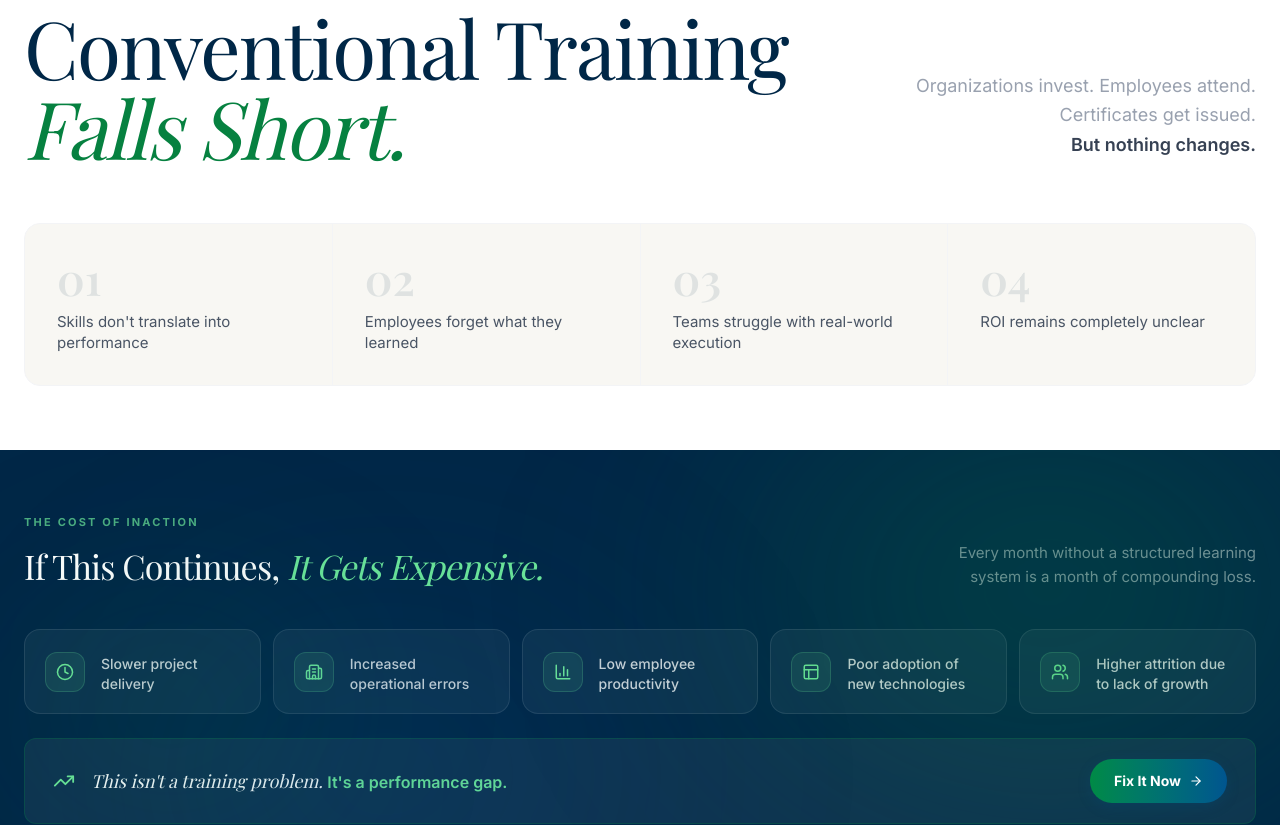
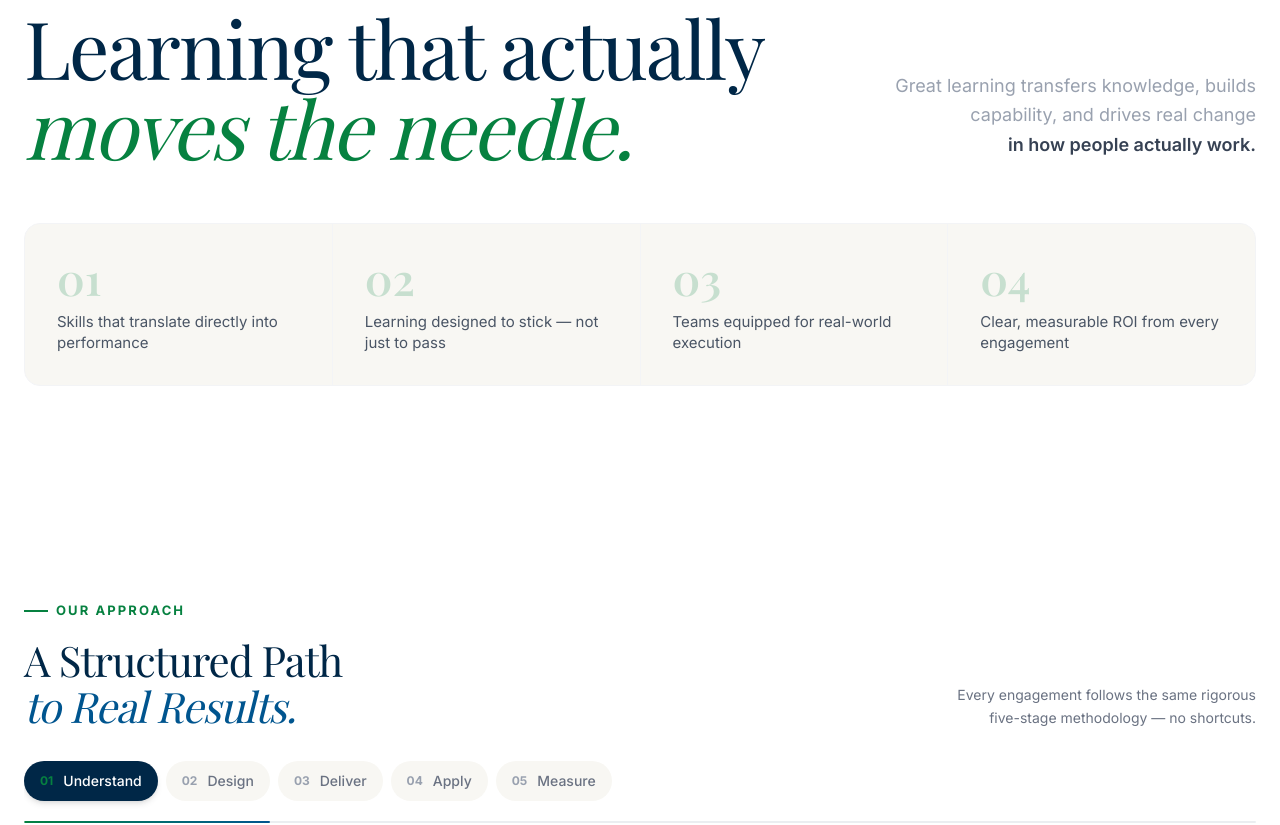
Before and after one commit to awanish14/Prudentia-new, a React (Vite) app: page / in a window 1280 px wide. Shown: the part 1360-2185 px from the top of the page. Built offline with nearby package versions, Linux system fonts and the light colour scheme; a web font is replaced by a local one.

Commit message:
feat: replace problem/inaction sections with aspirational outcomes; dark aurora on partnerships header; archive Option A; fix TrustSection copy

```diff
--- a/src/pages/Home1.tsx
+++ b/src/pages/Home1.tsx
@@ -3,7 +3,7 @@ import { ReactLenis } from 'lenis/react';
 import {
   ChevronDown, ChevronLeft, ChevronRight, ArrowRight, Check, Menu, X,
   Globe, BookOpen, Users, Award, Clock, Target, MessageSquare,
-  BarChart3, Building2, Layout, TrendingUp, CheckCircle2, Shield, Languages,
+  CheckCircle2, Shield, Languages,
   Mail, Phone, MapPin, Linkedin, Twitter, Youtube, GraduationCap, Monitor,
 } from 'lucide-react';
 import { useRef, useState, useEffect, type ElementType, type ReactNode } from 'react';
@@ -112,19 +112,11 @@ const bentoItems = [
   { image: '/images/bento-certification.jpg',      label: 'Certification Programmes', large: false },
 ];
 
-const problemBullets = [
-  'Skills don\'t translate into performance',
-  'Employees forget what they learned',
-  'Teams struggle with real-world execution',
-  'ROI remains completely unclear',
-];
-
-const consequences = [
-  { icon: Clock,     text: 'Slower project delivery' },
-  { icon: Building2, text: 'Increased operational errors' },
-  { icon: BarChart3, text: 'Low employee productivity' },
-  { icon: Layout,    text: 'Poor adoption of new technologies' },
-  { icon: Users,     text: 'Higher attrition due to lack of growth' },
+const outcomeBullets = [
+  'Skills that translate directly into performance',
+  'Learning designed to stick — not just to pass',
+  'Teams equipped for real-world execution',
+  'Clear, measurable ROI from every engagement',
 ];
 
 const differentiators = [
@@ -1107,15 +1099,13 @@ export function BentoGallery() {
 
 // ── Problem ───────────────────────────────────────────────────────────────────
 
-export function ProblemSection() {
+export function OutcomesSection() {
   const ref = useRef<HTMLDivElement>(null);
   const inView = useInView(ref, { once: true, margin: '-60px' });
 
   return (
     <section className="relative bg-white overflow-hidden" ref={ref}>
-
-      {/* Top half: headline block */}
-      <div className="relative max-w-[1280px] mx-auto px-6 pt-20 pb-16">
+      <div className="relative max-w-[1280px] mx-auto px-6 pt-20 pb-24">
         <div className="flex flex-col lg:flex-row lg:items-end lg:justify-between gap-8">
           <div>
             <motion.div
@@ -1125,7 +1115,7 @@ export function ProblemSection() {
               className="inline-flex items-center gap-2 px-3 py-1.5 bg-[#F8F7F3] border border-gray-200 rounded-full mb-8"
             >
               <span className="w-1.5 h-1.5 rounded-full bg-[#068140]" />
-              <span className="text-[11px] font-bold uppercase tracking-[0.2em] text-gray-500">The Problem</span>
+              <span className="text-[11px] font-bold uppercase tracking-[0.2em] text-gray-500">What We Deliver</span>
             </motion.div>
 
             <motion.h2
@@ -1134,8 +1124,8 @@ export function ProblemSection() {
               transition={{ duration: 0.75, delay: 0.08 }}
               className="font-serif text-[36px] sm:text-[48px] lg:text-[72px] xl:text-[80px] leading-[1.0] text-[#002747]"
             >
-              Conventional Training<br />
-              <em className="italic text-[#068140]">Falls Short.</em>
+              Learning that actually<br />
+              <em className="italic text-[#068140]">moves the needle.</em>
             </motion.h2>
           </div>
 
@@ -1145,14 +1135,14 @@ export function ProblemSection() {
             transition={{ duration: 0.6, delay: 0.2 }}
             className="text-gray-400 text-lg leading-relaxed max-w-sm lg:text-right lg:mb-2"
           >
-            Organizations invest. Employees attend. Certificates get issued.<br />
-            <strong className="text-gray-700 font-semibold">But nothing changes.</strong>
+            Great learning transfers knowledge, builds capability, and drives real change<br />
+            <strong className="text-gray-700 font-semibold">in how people actually work.</strong>
           </motion.p>
         </div>
 
-        {/* What goes wrong — horizontal numbered list */}
+        {/* Positive outcomes — horizontal numbered grid */}
         <div className="mt-14 grid grid-cols-2 lg:grid-cols-4 gap-px bg-gray-100 border border-gray-100 rounded-2xl overflow-hidden">
-          {problemBullets.map((text, i) => (
+          {outcomeBullets.map((text, i) => (
             <motion.div
               key={text}
               initial={{ opacity: 0, y: 20 }}
@@ -1160,77 +1150,12 @@ export function ProblemSection() {
               transition={{ duration: 0.5, delay: 0.15 + i * 0.1 }}
               className="p-5 md:p-8 hover:bg-white transition-colors bg-[#F8F7F3]"
             >
-              <span className="font-serif text-[32px] md:text-[44px] font-bold text-[#002747]/10 leading-none block mb-3">
+              <span className="font-serif text-[32px] md:text-[44px] font-bold text-[#068140]/20 leading-none block mb-3">
                 {String(i + 1).padStart(2, '0')}
               </span>
               <p className="text-gray-600 text-[13px] md:text-[15px] leading-snug">{text}</p>
             </motion.div>
           ))}
-        </div>
-      </div>
-
-      {/* Bottom half: cost of inaction — navy bg for clear visual break */}
-      <div className="relative bg-[#002747] overflow-hidden">
-        {/* Aurora blobs — subtle atmospheric glow */}
-        <div className="absolute top-[-10%] right-[-5%] w-[700px] h-[500px] rounded-full pointer-events-none"
-          style={{ background: 'radial-gradient(ellipse, rgba(6,129,64,0.32) 0%, transparent 70%)', filter: 'blur(80px)', animation: 'aurora-float-1 16s ease-in-out infinite' }} />
-        <div className="absolute bottom-[-15%] left-[10%] w-[600px] h-[420px] rounded-full pointer-events-none"
-          style={{ background: 'radial-gradient(ellipse, rgba(0,85,143,0.25) 0%, transparent 70%)', filter: 'blur(100px)', animation: 'aurora-float-2 22s ease-in-out infinite' }} />
-        <div className="absolute top-[25%] left-[-5%] w-[450px] h-[320px] rounded-full pointer-events-none"
-          style={{ background: 'radial-gradient(ellipse, rgba(6,129,64,0.18) 0%, transparent 70%)', filter: 'blur(90px)', animation: 'aurora-float-3 28s ease-in-out infinite' }} />
-
-        <div className="max-w-[1280px] mx-auto px-6 py-16">
-
-          {/* Header row */}
-          <div className="flex flex-col md:flex-row md:items-end justify-between gap-6 mb-10">
-            <div>
-              <p className="text-[11px] font-bold uppercase tracking-[0.2em] text-[#6ee89a]/70 mb-3">The cost of inaction</p>
-              <h3 className="font-serif text-[28px] sm:text-[34px] text-white leading-snug">
-                If This Continues,{' '}
-                <em className="italic text-[#6ee89a]">It Gets Expensive.</em>
-              </h3>
-            </div>
-            <p className="text-white/50 text-[15px] leading-relaxed max-w-xs md:text-right">
-              Every month without a structured learning system is a month of compounding loss.
-            </p>
-          </div>
-
-          {/* Consequence cards */}
-          <div className="grid grid-cols-1 sm:grid-cols-2 lg:grid-cols-5 gap-3">
-            {consequences.map((item, i) => (
-              <motion.div
-                key={item.text}
-                initial={{ opacity: 0, y: 20 }}
-                animate={inView ? { opacity: 1, y: 0 } : {}}
-                transition={{ duration: 0.45, delay: 0.3 + i * 0.07 }}
-                className="flex items-start gap-4 p-5 bg-white/[0.05] border border-white/10 rounded-2xl hover:bg-white/[0.08] transition-colors"
-              >
-                <div className="w-10 h-10 rounded-xl bg-[#6ee89a]/10 border border-[#6ee89a]/20 flex items-center justify-center shrink-0 mt-0.5">
-                  <item.icon size={18} className="text-[#6ee89a]" />
-                </div>
-                <span className="text-[14px] text-white/80 leading-snug font-medium pt-1">{item.text}</span>
-              </motion.div>
-            ))}
-          </div>
-
-          {/* Performance gap banner */}
-          <motion.div
-            initial={{ opacity: 0, y: 16 }}
-            animate={inView ? { opacity: 1, y: 0 } : {}}
-            transition={{ duration: 0.6, delay: 0.55 }}
-            className="mt-6 bg-white/[0.06] border border-[#068140]/30 rounded-xl flex flex-col sm:flex-row sm:items-center justify-between gap-5 px-7 py-5"
-          >
-            <div className="flex items-center gap-4">
-              <TrendingUp size={22} className="text-[#6ee89a] shrink-0" />
-              <p className="text-white font-serif italic text-[18px] leading-snug">
-                This isn't a training problem.{' '}
-                <span className="not-italic font-sans font-semibold text-[16px] text-[#6ee89a]">It's a performance gap.</span>
-              </p>
-            </div>
-            <a href="#contact" className="shrink-0 btn-primary inline-flex items-center gap-2 text-sm font-bold px-6 py-3 rounded-full group whitespace-nowrap">
-              Fix It Now <ArrowRight size={14} className="group-hover:translate-x-1 transition-transform" />
-            </a>
-          </motion.div>
         </div>
       </div>
     </section>
@@ -1269,8 +1194,8 @@ export function TrustSection() {
               transition={{ duration: 0.7, delay: 0.1 }}
               className="font-serif text-[28px] sm:text-[36px] lg:text-[52px] leading-[1.1] text-white mb-6"
             >
-              Why Conventional Training<br />
-              <em className="italic text-[#6ee89a]">Falls Short — And We Don't.</em>
+              The Prudentia approach<br />
+              <em className="italic text-[#6ee89a]">to real performance.</em>
             </motion.h2>
 
             <motion.p
@@ -1279,7 +1204,7 @@ export function TrustSection() {
               transition={{ duration: 0.6, delay: 0.25 }}
               className="text-white/75 text-[17px] leading-relaxed mb-8 max-w-lg"
             >
-              While conventional providers focus on content delivery — dumping information and hoping it sticks — Prudentia delivers something different.
+              Prudentia goes beyond content delivery. Every programme is built around how people actually perform on the job — connecting learning directly to outcomes that matter.
             </motion.p>
 
             <motion.div
@@ -1702,93 +1627,8 @@ const affiliationCards = [
   },
 ];
 
-export function AffiliationsSection() {
-  return (
-    <section className="bg-[#F8F7F3] overflow-hidden">
-      {/* Client preview label */}
-      <div className="w-full bg-amber-50 border-y border-amber-200 py-2.5 text-center">
-        <span className="text-[11px] font-bold text-amber-700 uppercase tracking-[0.2em]">Option 2 — 3-Card Grid</span>
-      </div>
-      <div className="py-24">
-      <div className="max-w-[1280px] mx-auto px-6">
-        <motion.div
-          initial={{ opacity: 0, y: 20 }}
-          whileInView={{ opacity: 1, y: 0 }}
-          viewport={{ once: true, amount: 0.3 }}
-          transition={{ duration: 0.55 }}
-          className="text-center mb-14"
-        >
-          <SectionTag>Our Partnerships</SectionTag>
-          <h2 className="mt-5 font-serif text-[30px] sm:text-[38px] lg:text-[46px] leading-[1.15] text-[#002747]">
-            Backed by World-Class Partners
-          </h2>
-          <p className="mt-4 text-gray-500 text-[16px] max-w-xl mx-auto leading-relaxed">
-            Prudentia is authorised by leading global organisations — giving you access to certified programmes, premium content, and enterprise-grade platforms.
-          </p>
-        </motion.div>
-
-        <div className="grid md:grid-cols-3 gap-8">
-          {affiliationCards.map((card, i) => (
-            <motion.div
-              key={card.id}
-              initial={{ opacity: 0, y: 28 }}
-              whileInView={{ opacity: 1, y: 0 }}
-              viewport={{ once: true, amount: 0.25 }}
-              transition={{ duration: 0.55, delay: i * 0.12 }}
-              className="bg-white rounded-2xl overflow-hidden shadow-[0_4px_24px_-4px_rgba(0,39,71,0.09)] flex flex-col"
-            >
-              {/* colour top border */}
-              <div className="h-1 w-full" style={{ backgroundColor: card.accentColor }} />
-
-              <div className="flex flex-col flex-1 p-8">
-                {/* badge */}
-                <span
-                  className="inline-block self-start text-[11px] font-semibold uppercase tracking-widest px-3 py-1 rounded-full mb-6"
-                  style={{ backgroundColor: card.accentColor + '15', color: card.accentColor }}
-                >
-                  {card.badge}
-                </span>
-
-                {/* headline */}
-                <h3 className="font-serif text-[22px] sm:text-[24px] leading-[1.25] text-[#002747] mb-6 whitespace-pre-line">
-                  {card.headline}
-                </h3>
-
-                {/* bullet list */}
-                <ul className="space-y-3 flex-1 mb-8">
-                  {card.bullets.map(b => (
-                    <li key={b} className="flex items-start gap-3 text-[15px] text-gray-600">
-                      <span
-                        className="w-4 h-4 rounded-full flex items-center justify-center shrink-0 mt-0.5"
-                        style={{ backgroundColor: card.accentColor + '18' }}
-                      >
-                        <svg width="9" height="7" viewBox="0 0 9 7" fill="none">
-                          <path d="M1 3.5L3.2 5.8L8 1" stroke={card.accentColor} strokeWidth="1.6" strokeLinecap="round" strokeLinejoin="round"/>
-                        </svg>
-                      </span>
-                      {b}
-                    </li>
-                  ))}
-                </ul>
-
-                {/* CTA */}
-                <a
-                  href={card.ctaHref}
-                  className="inline-flex items-center gap-2 text-[14px] font-semibold"
-                  style={{ color: card.accentColor }}
-                >
-                  {card.cta}
-                  <ArrowRight size={14} />
-                </a>
-              </div>
-            </motion.div>
-          ))}
-        </div>
-      </div>
-      </div>
-    </section>
-  );
-}
+// ARCHIVED — Option A: 3-Card Grid. Restore by uncommenting below.
+// export function AffiliationsSection() { ... }
 
 // ── Affiliations Tabbed (Option 3) ────────────────────────────────────────────
 
@@ -2118,21 +1958,25 @@ export function AffiliationsStickySection() {
   };
 
   return (
-    <section className="overflow-hidden bg-[#F8F7F3]">
-      {/* Label */}
-      <div className="w-full bg-violet-50 border-y border-violet-200 py-2.5 text-center">
-        <span className="text-[11px] font-bold text-violet-700 uppercase tracking-[0.2em]">Option B — Sticky Tab Bar</span>
-      </div>
-
-      {/* Section header — scrolls away */}
-      <div className="max-w-[1280px] mx-auto px-6 pt-20 pb-10 text-center">
-        <SectionTag>Our Partnerships</SectionTag>
-        <h2 className="mt-5 font-serif text-[30px] sm:text-[38px] lg:text-[46px] leading-[1.15] text-[#002747]">
-          Backed by World-Class Partners
-        </h2>
-        <p className="mt-4 text-gray-500 text-[16px] max-w-xl mx-auto leading-relaxed">
-          Prudentia is authorised by leading global organisations — giving you access to certified programmes, premium content, and enterprise-grade platforms.
-        </p>
+    <section className="overflow-hidden">
+      {/* Dark aurora header */}
+      <div className="relative bg-[#002747] overflow-hidden">
+        <div className="absolute top-[-10%] right-[-5%] w-[700px] h-[500px] rounded-full pointer-events-none"
+          style={{ background: 'radial-gradient(ellipse, rgba(6,129,64,0.32) 0%, transparent 70%)', filter: 'blur(80px)', animation: 'aurora-float-1 16s ease-in-out infinite' }} />
+        <div className="absolute bottom-[-15%] left-[10%] w-[600px] h-[420px] rounded-full pointer-events-none"
+          style={{ background: 'radial-gradient(ellipse, rgba(0,85,143,0.25) 0%, transparent 70%)', filter: 'blur(100px)', animation: 'aurora-float-2 22s ease-in-out infinite' }} />
+        <div className="absolute top-[25%] left-[-5%] w-[450px] h-[320px] rounded-full pointer-events-none"
+          style={{ background: 'radial-gradient(ellipse, rgba(6,129,64,0.18) 0%, transparent 70%)', filter: 'blur(90px)', animation: 'aurora-float-3 28s ease-in-out infinite' }} />
+
+        <div className="relative z-10 max-w-[1280px] mx-auto px-6 pt-20 pb-12 text-center">
+          <SectionTag>Our Partnerships</SectionTag>
+          <h2 className="mt-5 font-serif text-[30px] sm:text-[38px] lg:text-[46px] leading-[1.15] text-white">
+            Backed by World-Class Partners
+          </h2>
+          <p className="mt-4 text-white/50 text-[16px] max-w-xl mx-auto leading-relaxed">
+            Prudentia is authorised by leading global organisations — giving you access to certified programmes, premium content, and enterprise-grade platforms.
+          </p>
+        </div>
       </div>
 
       {/* Sticky tab bar */}
@@ -2812,7 +2656,7 @@ export default function Home1() {
         <Navbar />
         <HeroSection />
         <ClientLogoStrip />
-        <ProblemSection />
+        <OutcomesSection />
         <ProcessSection />
           <WhySection />
         <BentoGallery />
```
